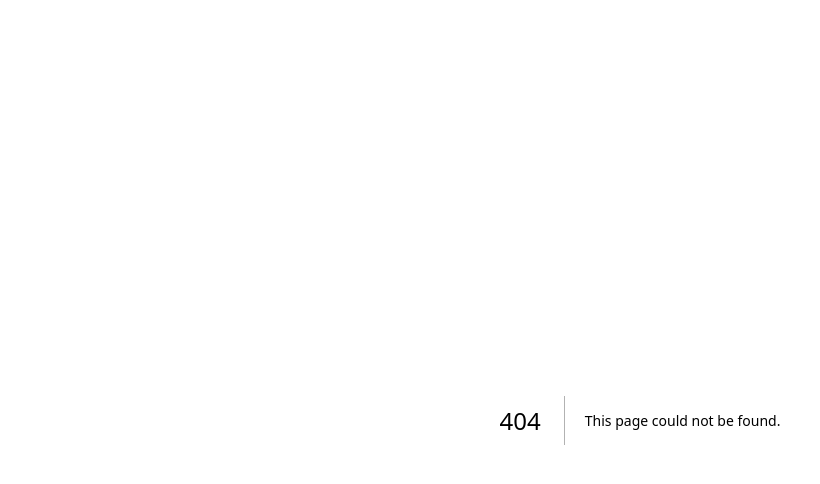
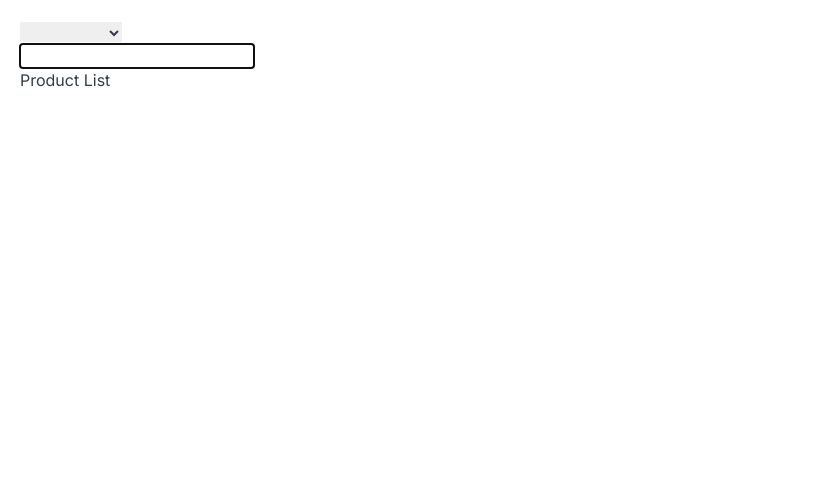
Before and after one commit to tedster827/travel-agency-website, a Next.js app: page /pages/react_showcase/hook_use_effect in a window 1280 px wide. Before the commit this address had no page. Shown: the top 484 px of the page, without its empty margins (0-820 px from the left). Built offline with nearby package versions, Linux system fonts and the light colour scheme.

Commit message:
feat(useEffectDemo): adds two different types of useEffect uses

```diff
--- /dev/null
+++ b/src/app/components/Generic/ProductList.tsx
@@ -0,0 +1,19 @@
+"use client";
+import React, { useEffect, useState } from "react";
+
+const ProductList = ({ category }: { category: string }) => {
+  const [products, setProducts] = useState<string[]>([]);
+
+  // Note: If you use a setVariable (useState update function) in a useEffect that calls this after a render, it
+  //  will trigger an infinite render. You have to add something to the second argument for dependencies. The
+  //  dependencies are what this code is depended on when ran. For example if the products state variable is added,
+  //  it will run it's arrow function when product is updated.
+  useEffect(() => {
+    console.log("Fetching product in " + category);
+    setProducts(["clothing", "household"]);
+  }, [category]);
+
+  return <div>Product List </div>;
+};
+
+export default ProductList;
--- /dev/null
+++ b/src/app/pages/react_showcase/hook_use_effect/page.tsx
@@ -0,0 +1,46 @@
+"use client";
+import React, { useEffect, useRef, useState } from "react";
+import ProductList from "src/app/components/Generic/ProductList";
+
+const UseEffectPage: React.FunctionComponent = () => {
+  const [category, setCategory] = useState<string>("");
+  const ref = useRef<HTMLInputElement>(null);
+
+  // A better name for useEffect would be after render because simply put this is code that is executed after
+  // render.
+  // Note: The useEffect hook can only be called at the top level of the component like useState.
+  useEffect(() => {
+    // Side Effect: With this piece of code, we are changing the state of the DOM.
+    if (ref.current) {
+      // Note: This changes something outside of the component. This is no longer a pure component if we don't call
+      //  the useEffect hook
+      ref.current.focus();
+    }
+  }, []);
+
+  // Aside: It can also be called number times for different purposes.
+  useEffect(() => {
+    document.title = "Use Effect Experimenting";
+  }, []);
+
+  return (
+    <div>
+      <select
+        name=""
+        id=""
+        className="form-select"
+        onChange={(event) => {
+          setCategory(event.target.value);
+        }}
+      >
+        <option value=""></option>
+        <option value="Clothing">Clothing</option>
+        <option value="Household">Household</option>
+      </select>
+      <input ref={ref} type={"text"} className={"form-control"} />
+      <ProductList category={category} />
+    </div>
+  );
+};
+
+export default UseEffectPage;
```
Also changed, not shown: amplify/team-provider-info.json (+24 -0 lines).
